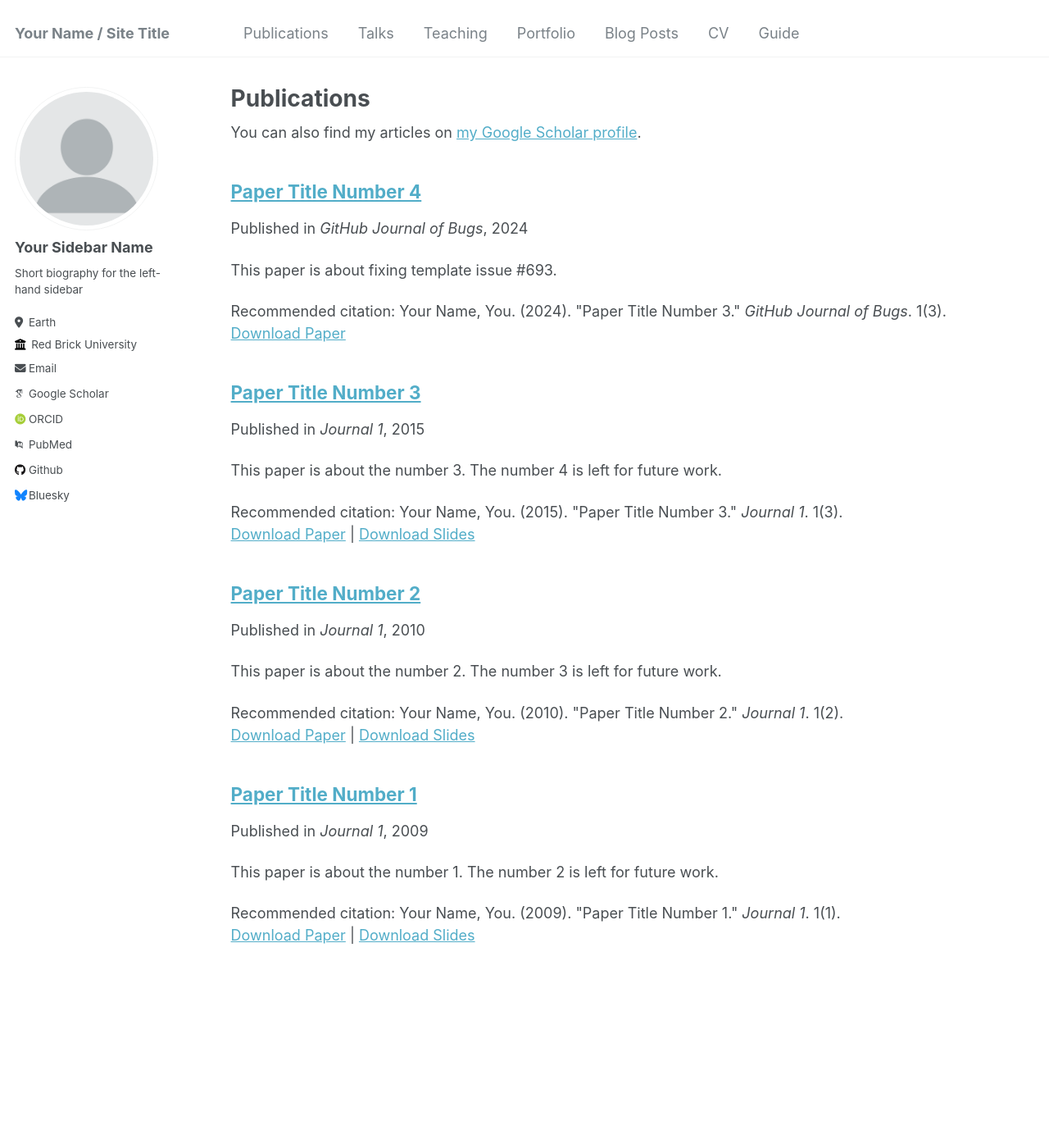
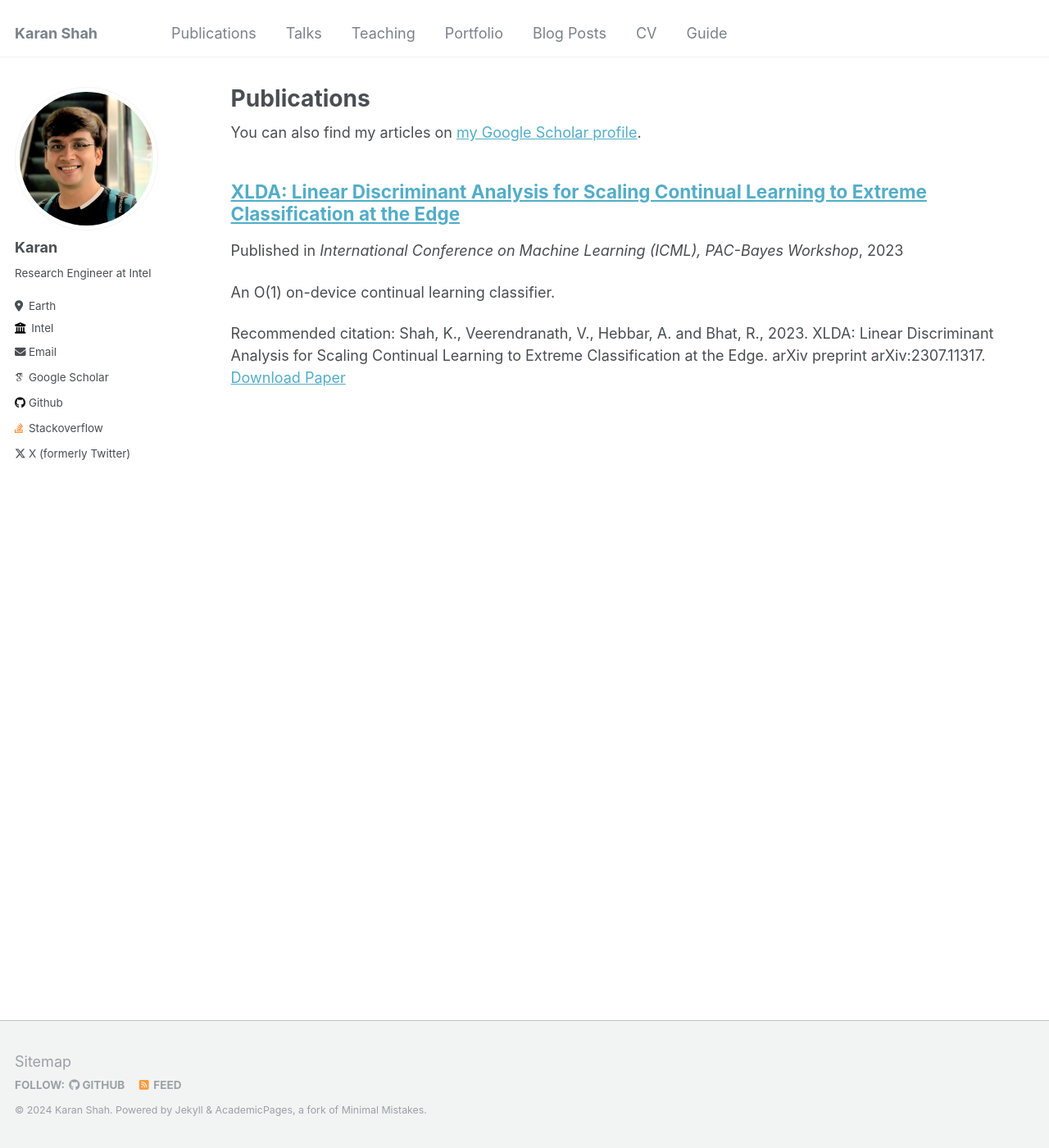
Before and after one commit to MasterSkepticista/MasterSkepticista.github.io, a Jekyll site: the page built from _pages/publications.md, in a window 1280 px wide and 1400 px high. Shown: the whole window at 82% size. Built offline with Jekyll 4.4.1, drawn with Linux system fonts in a browser that asks for light colours; some web fonts are replaced; some of the changed text lies outside the part shown.

Commit message:
Add pubs

```diff
--- a/_config.yml
+++ b/_config.yml
@@ -8,11 +8,11 @@
 
 # Basic Site Settings
 locale                   : "en-US"
-title                    : "Your Name / Site Title"
+title                    : "Karan Shah"
 title_separator          : "-"
-name                     : &name "Your Name"
-description              : &description "personal description"
-url                      : https://academicpages.github.io # the base hostname & protocol for your site e.g. "https://mmistakes.github.io"
+name                     : &name "Karan Shah"
+description              : &description "Research Engineer at Intel"
+url                      : https://masterskepticista.github.io # the base hostname & protocol for your site e.g. "https://mmistakes.github.io"
 baseurl                  : "" # the subpath of your site, e.g. "/blog"
 repository               : "academicpages/academicpages.github.io"
 
@@ -22,33 +22,33 @@
 author:
   # Biographic information
   avatar           : "profile.png"
-  name             : "Your Sidebar Name"
+  name             : "Karan"
   pronouns         : # example: "she/her"
-  bio              : "Short biography for the left-hand sidebar"
+  bio              : "Research Engineer at Intel"
   location         : "Earth"
-  employer         : "Red Brick University"
+  employer         : "Intel"
   uri              : # URL
-  email            : "none@example.org"
+  email            : "karanshah1698@gmail.com"
 
   # Academic websites
   arxiv            : # URL - Update with the correct link to your profile
-  googlescholar    : "https://scholar.google.com/citations?user=PS_CX0AAAAAJ"
+  googlescholar    : "https://scholar.google.co.in/citations?user=vEgcRTkAAAAJ&hl=en"
   impactstory      : # URL
-  orcid            : "http://orcid.org/yourorcidurl"
+  orcid            : # URL
   semantic         : # URL
-  pubmed           : "https://www.ncbi.nlm.nih.gov/pubmed/?term=john+snow"
+  pubmed           : # URL
   researchgate     : # URL
 
   # Repositories and software development
   bitbucket        : # Username - Update with your username on the site
   codepen          : # Username
   dribbble         : # Username
-  github           : "academicpages"
+  github           : "masterskepticista"
   kaggle           : # Username
-  stackoverflow    : # User number or user number and name (i.e., use "1" or "1/jeff-atwood")
+  stackoverflow    : 9230398
 
   # Social media
-  bluesky          : "bsky.app" # Replace this with you Bluesky username
+  bluesky          : # Replace this with you Bluesky username
   facebook         : # Username
   flickr           : # Username
   foursquare       : # Username
@@ -65,7 +65,7 @@
   steam            : # Username
   telegram         : # URL
   tumblr           : # Username
-  twitter          : # Username for X / Twitter
+  twitter          : "elevated_quark"
   vine             : # Username
   weibo            : # Username
   wikipedia        : # Username
--- a/_publications/2009-10-01-paper-title-number-1.md
+++ b/_publications/2009-10-01-paper-title-number-1.md
@@ -1,13 +1,17 @@
 ---
-title: "Paper Title Number 1"
+title: "XLDA: Linear Discriminant Analysis for Scaling Continual Learning to Extreme Classification at the Edge"
 collection: publications
-permalink: /publication/2009-10-01-paper-title-number-1
-excerpt: 'This paper is about the number 1. The number 2 is left for future work.'
-date: 2009-10-01
-venue: 'Journal 1'
-slidesurl: 'http://academicpages.github.io/files/slides1.pdf'
-paperurl: 'http://academicpages.github.io/files/paper1.pdf'
-citation: 'Your Name, You. (2009). &quot;Paper Title Number 1.&quot; <i>Journal 1</i>. 1(1).'
+permalink: /publication/2023-07-21-xlda
+excerpt: 'An O(1) on-device continual learning classifier.'
+date: 2023-07-21
+venue: 'International Conference on Machine Learning (ICML), PAC-Bayes Workshop'
+# slidesurl: 'http://academicpages.github.io/files/slides1.pdf'
+paperurl: 'https://arxiv.org/pdf/2307.11317'
+citation: 'Shah, K., Veerendranath, V., Hebbar, A. and Bhat, R., 2023. XLDA: Linear Discriminant Analysis for Scaling Continual Learning to Extreme Classification at the Edge. arXiv preprint arXiv:2307.11317.'
 ---
 
-The contents above will be part of a list of publications, if the user clicks the link for the publication than the contents of section will be rendered as a full page, allowing you to provide more information about the paper for the reader. When publications are displayed as a single page, the contents of the above "citation" field will automatically be included below this section in a smaller font.
+FLOPs requirement for extreme classification grows with the number of classes. We propose a LDA to be viewed as an `O(1)` classifier training algorithm that not only amortizes memory access and matrix multiply costs for training a given class, but at the same time provides continual learning capability.
+
+In particular, we present:
+1. XLDA: a framework for on-device Class-incremental learning where an LDA classifier is shown to be equivalent to a fully-connected layer in extreme classification scenarios.
+2. Optimizations to enable XLDA-based training and inference on-device, under compute and storage constraints. We show upto **42x** speed up using a batched training approach and upto **5x** inference speedup with nearest neighbor search on extreme datasets like AliProducts (50k classes) and Google Landmarks V2 (81k classes).
--- a/_publications/2010-10-01-paper-title-number-2.md
+++ /dev/null
@@ -1,13 +0,0 @@
----
-title: "Paper Title Number 2"
-collection: publications
-permalink: /publication/2010-10-01-paper-title-number-2
-excerpt: 'This paper is about the number 2. The number 3 is left for future work.'
-date: 2010-10-01
-venue: 'Journal 1'
-slidesurl: 'http://academicpages.github.io/files/slides2.pdf'
-paperurl: 'http://academicpages.github.io/files/paper2.pdf'
-citation: 'Your Name, You. (2010). &quot;Paper Title Number 2.&quot; <i>Journal 1</i>. 1(2).'
----
-
-The contents above will be part of a list of publications, if the user clicks the link for the publication than the contents of section will be rendered as a full page, allowing you to provide more information about the paper for the reader. When publications are displayed as a single page, the contents of the above "citation" field will automatically be included below this section in a smaller font.
--- a/_publications/2015-10-01-paper-title-number-3.md
+++ /dev/null
@@ -1,13 +0,0 @@
----
-title: "Paper Title Number 3"
-collection: publications
-permalink: /publication/2015-10-01-paper-title-number-3
-excerpt: 'This paper is about the number 3. The number 4 is left for future work.'
-date: 2015-10-01
-venue: 'Journal 1'
-slidesurl: 'http://academicpages.github.io/files/slides3.pdf'
-paperurl: 'http://academicpages.github.io/files/paper3.pdf'
-citation: 'Your Name, You. (2015). &quot;Paper Title Number 3.&quot; <i>Journal 1</i>. 1(3).'
----
-
-The contents above will be part of a list of publications, if the user clicks the link for the publication than the contents of section will be rendered as a full page, allowing you to provide more information about the paper for the reader. When publications are displayed as a single page, the contents of the above "citation" field will automatically be included below this section in a smaller font.
--- a/_publications/2024-02-17-paper-title-number-4.md
+++ /dev/null
@@ -1,12 +0,0 @@
----
-title: "Paper Title Number 4"
-collection: publications
-permalink: /publication/2024-02-17-paper-title-number-4
-excerpt: 'This paper is about fixing template issue #693.'
-date: 2024-02-17
-venue: 'GitHub Journal of Bugs'
-paperurl: 'http://academicpages.github.io/files/paper3.pdf'
-citation: 'Your Name, You. (2024). &quot;Paper Title Number 3.&quot; <i>GitHub Journal of Bugs</i>. 1(3).'
----
-
-The contents above will be part of a list of publications, if the user clicks the link for the publication than the contents of section will be rendered as a full page, allowing you to provide more information about the paper for the reader. When publications are displayed as a single page, the contents of the above "citation" field will automatically be included below this section in a smaller font.
```
Also changed, not shown: images/profile.png.
